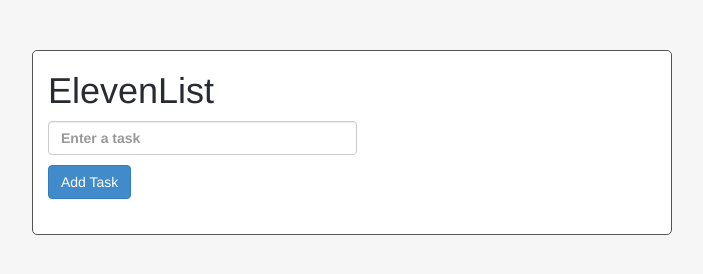
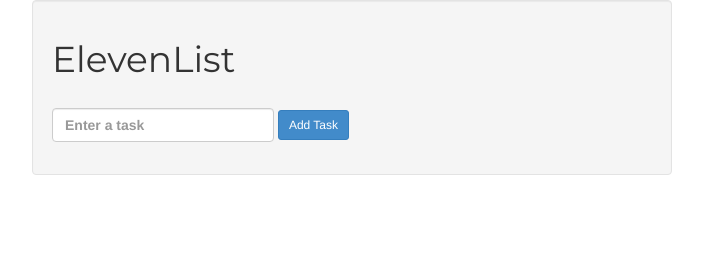
Before and after one commit to getfretless/js-list, a plain HTML site: page index.html in a window 1280 px wide. Shown: the whole page, without its empty margins (288-991 px from the left). Drawn offline with Linux system fonts and the light colour scheme.

Commit message:
Improvements

```diff
--- a/css/styles.css
+++ b/css/styles.css
@@ -1,3 +1,6 @@
+h1, h2, h3, h4, h5 {
+  font-family: 'Montserrat', sans-serif;
+}
 .form-control {
   display: inline-block;
 }
@@ -9,25 +12,11 @@
   top: 6px;
   right: 6px;
 }
-.completed {
+.completed label {
   text-decoration: line-through;
-}
-h1 {
-  display: inline-block;
-  color: #292b33;
-}
-body {
-  background-color: #f6f6f6;
 }
 .task {
   display: block;
   max-width: 100%;
   word-wrap: break-word;
 }
-#main {
-  margin-top: 50px;
-  background-color: #ffffff;
-  border-radius: 5px;
-  width: 50%;
-  border: 1px solid #545454;
-}
--- a/index.html
+++ b/index.html
@@ -8,6 +8,7 @@
 
   <link rel="stylesheet" href="css/bootstrap.min.css">
   <link rel="stylesheet" href="css/font-awesome.min.css">
+  <link href='http://fonts.googleapis.com/css?family=Montserrat:400,700' rel='stylesheet' type='text/css'>
   <link rel="stylesheet" href="css/styles.css">
 
   <!--[if lt IE 9]>
@@ -16,17 +17,17 @@
 </head>
 
 <body>
-  <div class="container" id="main">
+  <div class="well col-sm-6 col-sm-offset-3 col-xs-12">
     <h1>ElevenList</h1>
-    <form role ="form" id="new_task">
-      <label>
-        <input type="text" class ="form-control" id="task_name" name="task[name]" placeholder="Enter a task">
-        <input type="submit" value="Add Task" class="btn btn-primary">
-      </label>
-    </form>
     <form>
       <ol class="list-group tasks">
       </ol>
+    </form>
+    <form role="form" id="new_task" class="form-inline">
+      <label>
+        <input type="text" class="form-control" id="task_name" name="task[name]" placeholder="Enter a task">
+        <input type="submit" value="Add Task" class="btn btn-sm btn-primary">
+      </label>
     </form>
   </div>
   <script src="js/jquery-2.1.1.js"></script>
--- a/js/scripts.js
+++ b/js/scripts.js
@@ -1,4 +1,4 @@
-$(document).ready(function(){
+$(function(){
   $("form#new_task").submit(function(event){
     event.preventDefault();
     var deleteButton = "<button class='delete btn btn-sm btn-danger'><i class='fa fa-trash-o'></i></button>";
@@ -17,12 +17,15 @@ $(document).ready(function(){
   });
 
   $(".tasks").on("click", "button.edit", function (){
-    var editTaskForm = "<form class='edit_task'><input type='text' name='edit_task_name'></form>";
-    var originalTask = $(this).parent().val();
+    var value = $(this).closest('.task').find('label').text().trim();
+    var editTaskForm = "<form class='edit_task form-inline'><input type='text' class='edit_task_name form-control' value='" + value + "'> <input type='submit' value='Save' class='btn btn-sm btn-default'></form>";
+
     var deleteButton = "<button class='delete btn btn-sm btn-danger'><i class='fa fa-trash-o'></i></button>";
     var editButton = "<button class='edit btn btn-sm btn-success'>Edit</button>";
     var buttons = "<div class='btn-group'>" + deleteButton + editButton + "</div>";
+
     $(this).closest("div.task").replaceWith(editTaskForm);
+
     $("form.edit_task ").on("submit", function(){
       event.preventDefault();
       var checkBox = "<label><input type='checkbox'></label>";
```
